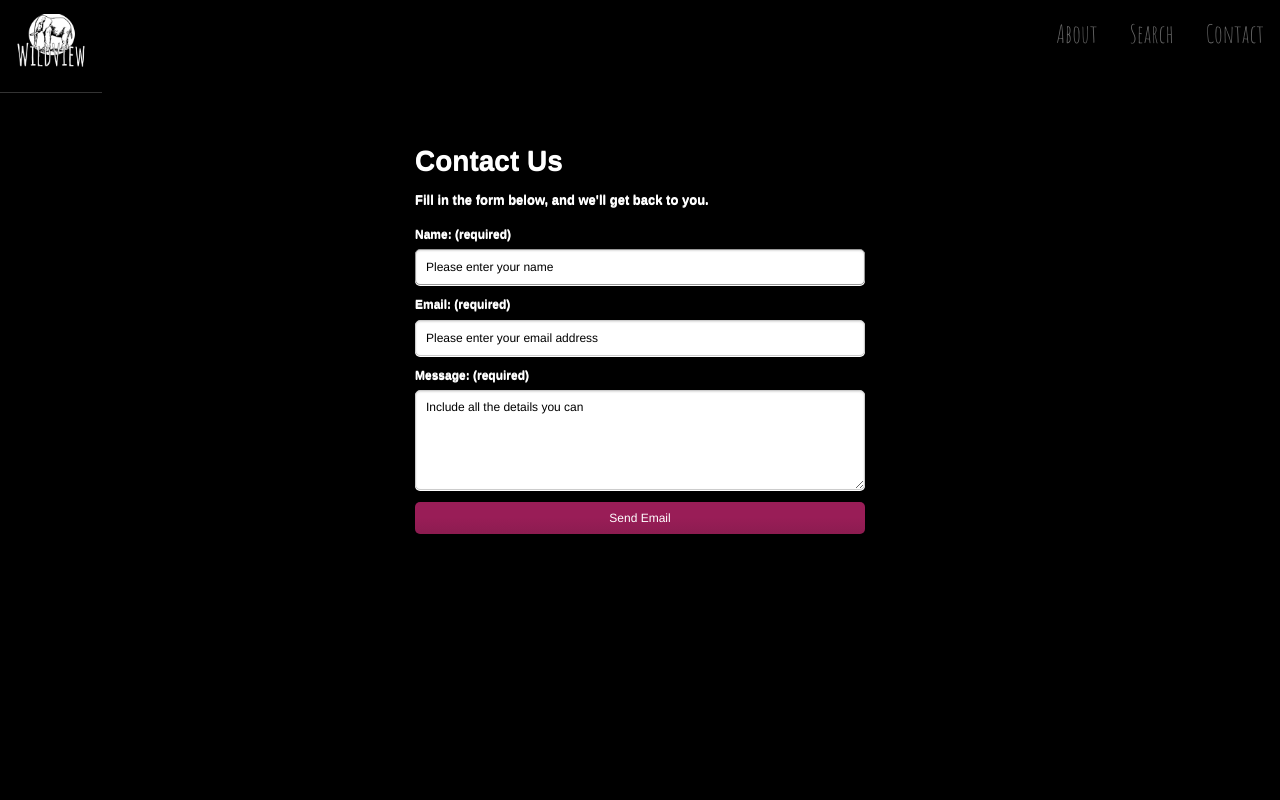
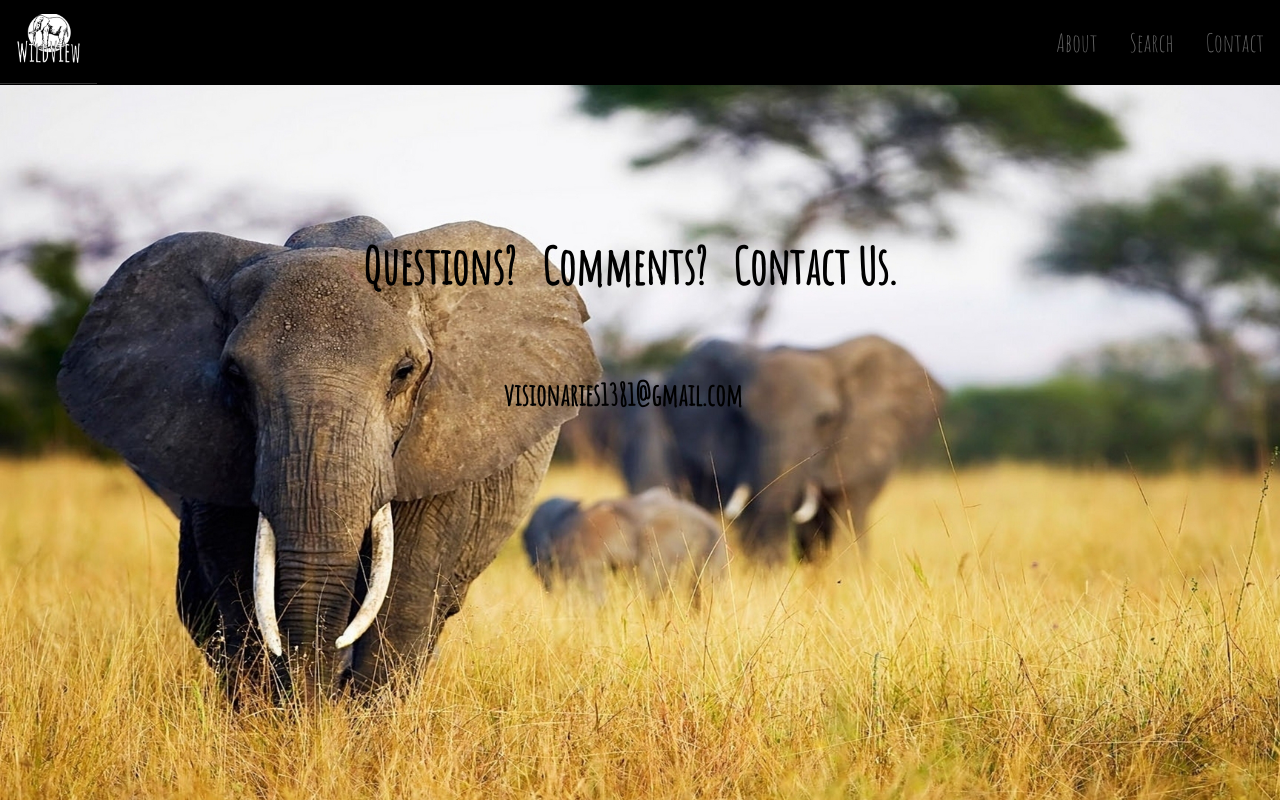
Before and after one commit to EVelez79/Visionaries, a Python web app: template wildview/templates/contact.html in a window 1280 px wide. Run offline with Jinja, Linux system fonts and the light colour scheme; the template is opened without the code that fills it, so the values that code supplies are empty.

Commit message:
new nav about and contact

```diff
--- a/wildview/static/contactStyle.css
+++ b/wildview/static/contactStyle.css
@@ -50,8 +50,33 @@ html, body {
 
        }
 
+/* End of navigation pane */
 
-/* End of navigation pane */
+h1{
+font-family: "Amatic SC", cursive;
+font-size: 70px;
+color: black;
+float: right;
+padding-right: 30%;
+padding-top: 9%;
+}
+
+#email {
+font-family: "Amatic SC", cursive;
+font-size: 45px;
+float: right;
+padding-right: 42%;
+padding-top: 0%;
+}
+
+#email a:link {
+  color: black;
+}
+
+#email a:hover {
+  color: white;
+}
+
 
 /*
 Title: Creating an HTML5 enhanced responsive-ready contact form, with custom javascript feature detection
@@ -59,7 +84,7 @@ Tutorial on: http://www.onextrapixel.com
 Author: http://www.toddmotto.com
 */
 
-* {
+/** {
 	margin:0;
 	padding:0;
 	box-sizing:border-box;
@@ -70,11 +95,6 @@ Author: http://www.toddmotto.com
 	-o-font-smoothing:antialiased;
 	font-smoothing:antialiased;
 	text-rendering:optimizeLegibility;
-}
-
-a, a:visited {
-	color:#fff;
-	text-decoration:none;
 }
 
 body {
@@ -196,4 +216,4 @@ body {
 }
 :-ms-input-placeholder {
     color:#888;
-}
+}*/
--- a/wildview/templates/contact.html
+++ b/wildview/templates/contact.html
@@ -9,6 +9,17 @@
     <link href='https://fonts.googleapis.com/css?family=Amatic+SC' rel='stylesheet' type='text/css'>
     <meta charset="UTF-8">
   	<title>Contact Us</title>
+
+    <style>
+    body {
+      background: url("static/elephant.jpg");
+      background-size: cover;
+      background-repeat: no-repeat;
+      background-color: black;
+      background-position: 50% 50%;
+      display: block;
+    }
+</style>
   </head>
 
   <body>
@@ -16,19 +27,26 @@
       <!-- This is the navigation pane -->
 
       <ul id="NavigationBar" style= "list-style-type: none;">
-        <li><a href="/contact">Contact</a></li>
-        <li><a href="/search">Search</a></li>
-        <li><a href="/about">About</a></li>
-        <li style="float:left;"><a class="active" href="/"><img style="width: 70px; height 70px;" id="WildViewlogo.jpg" src="static/WildViewlogo.jpg"></a></li>
+        <li><a href="/contact" style="padding-top: 27px; padding-bottom: 27px;">Contact</a></li>
+        <li><a href="/search" style="padding-top: 27px; padding-bottom: 27px;">Search</a></li>
+        <li><a href="/about" style="padding-top: 27px; padding-bottom: 27px;">About</a></li>
+        <li style="float:left;"><a class="active" href="/"><img style="width: 65px;height 65px;" id="WildViewlogo.jpg" src="static/WildViewlogo.jpg"></a></li>
 
       </ul>
       <!-- End of navigation pane -->
 
-<div class="wrapper">
-  		<div id="main" style="padding:20px 0 0 0;">
+<h1 id="contacttitle" style="display: inline-block; font-size: 50px; text-align: center;">Questions?&nbsp;&nbsp; Comments? &nbsp;&nbsp;Contact Us.</h1>
+
+<h1 id="email">
+<a href="mailto:visionaries1381@gmail.com" style="display: inline-block; font-size: 30px; text-align: center; text-decoration: none;"><strong>visionaries1381@gmail.com</strong></a>
+</h1>
+
+
+<!-- <div class="wrapper">
+  		<div id="main" style="padding:20px 0 0 0;"> -->
 
   		<!-- Form -->
-  		<form id="contact-form" action="/" method="post">
+  		<!-- <form id="contact-form" action="/" method="post">
   			<h3>Contact Us</h3>
   			<h4>Fill in the form below, and we'll get back to you.</h4>
   			<div>
@@ -52,13 +70,13 @@
   			<div>
   				<button name="submit" type="submit" id="contact-submit">Send Email</button>
   			</div>
-  		</form>
+  		</form> -->
   		<!-- /Form -->
 
-  		</div>
-  	</div>
+  		<!-- </div>
+  	</div> -->
 
-  	<script src="static/contact.js"></script>
+  	<!-- <script src="static/contact.js"></script>
   		<script type="text/javascript">
   		var gaJsHost = (("https:" == document.location.protocol) ? "https://ssl." : "http://www.");
   		document.write(unescape("%3Cscript src='" + gaJsHost + "google-analytics.com/ga.js' type='text/javascript'%3E%3C/script%3E"));
@@ -68,5 +86,5 @@
   		var pageTracker = _gat._getTracker("UA-8453623-1");
   		pageTracker._trackPageview();
   		} catch(err) {}
-  	</script></body>
+  	</script></body> -->
   </html>
```
Also changed, not shown: wildview/static/aboutStyle.css (+14 -8 lines), wildview/templates/about.html (+6 -8 lines), wildview/templates/search.html (+4 -4 lines), wildview/static/elephant.jpg (added), 2 other files.
